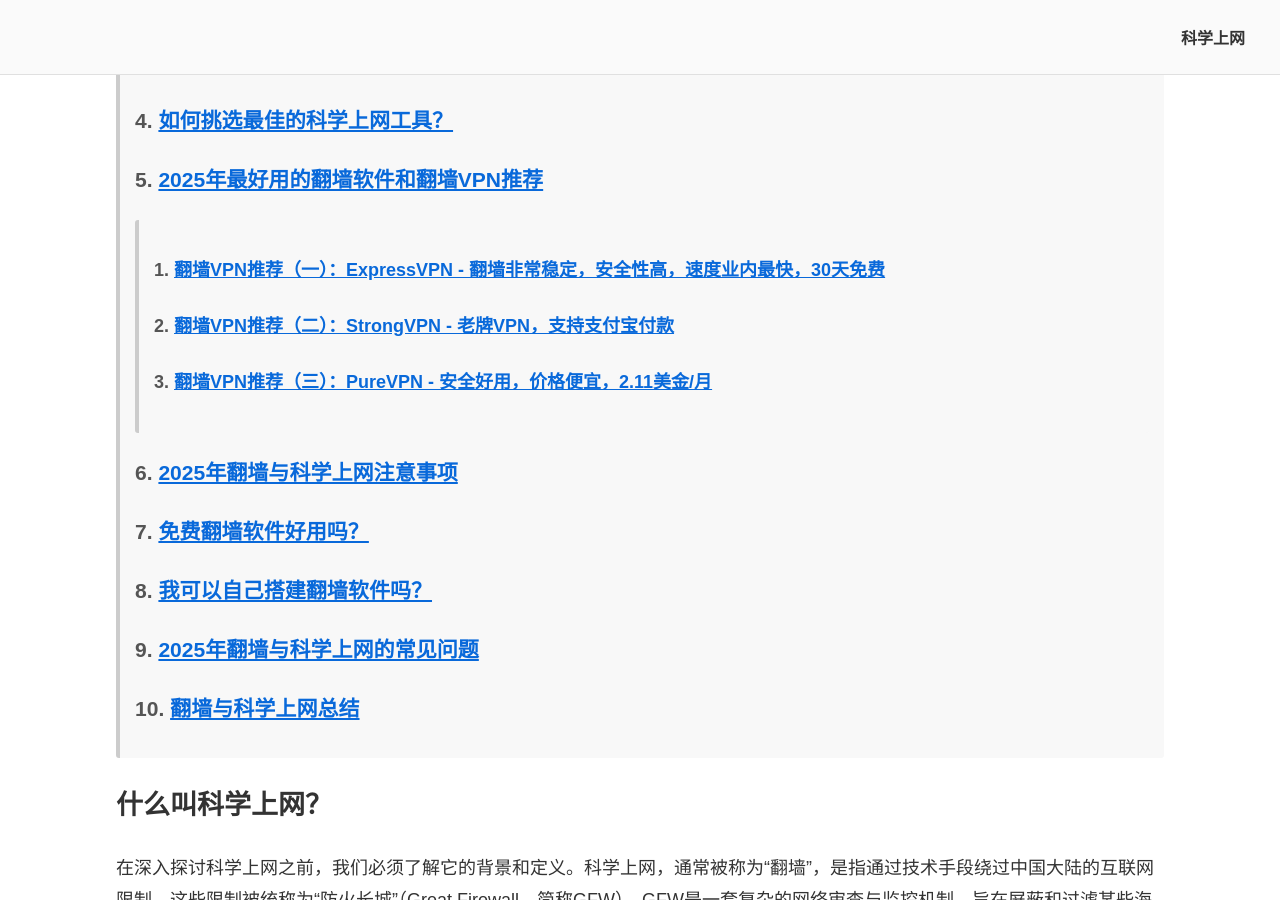
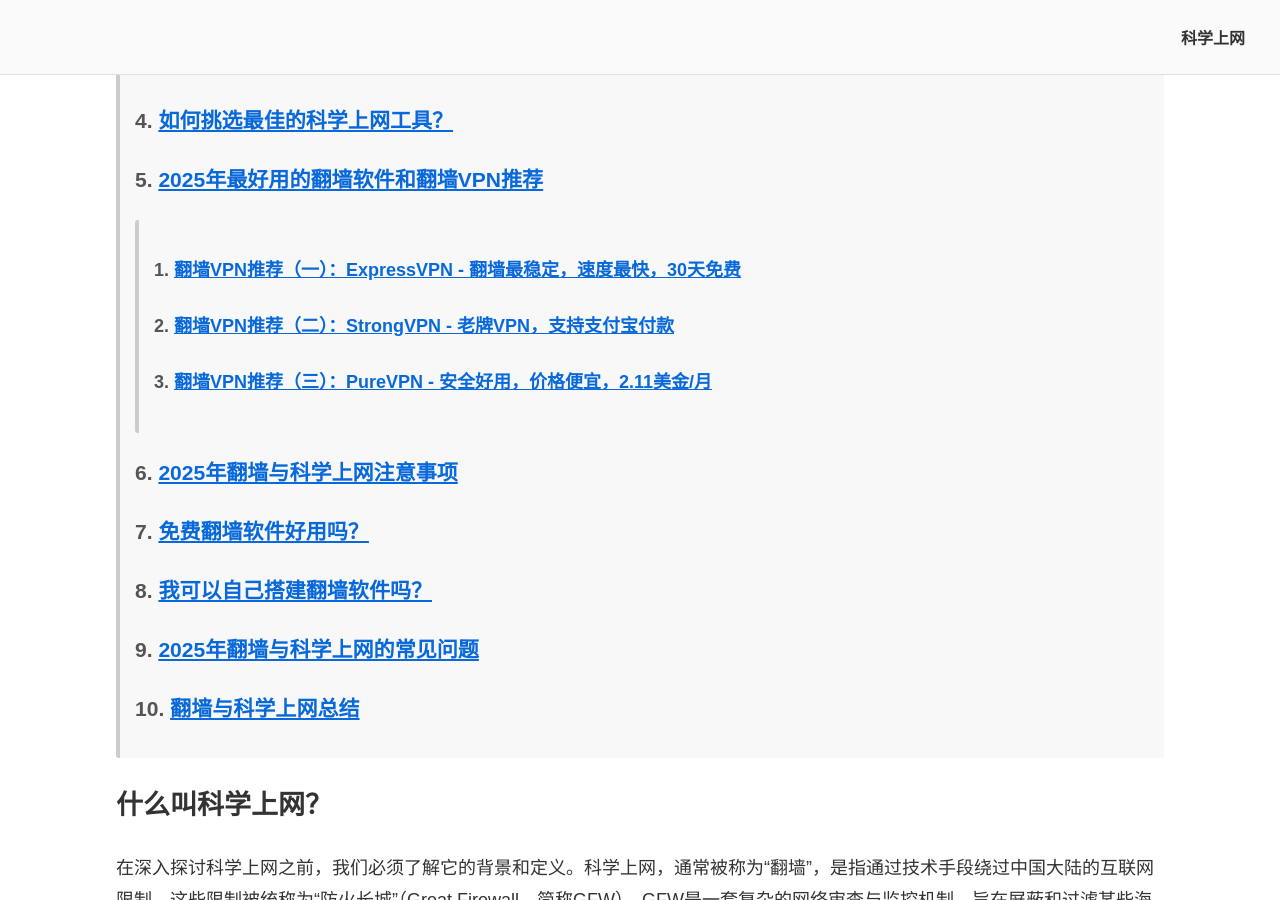
Before and after one commit to chinavpns/chinavpns.github.io, a Jekyll site: the page built from index.md, in a window 1280 px wide and 900 px high, scrolled down 2745 px. Built offline with Jekyll 4.4.1, drawn with Linux system fonts in a browser that asks for light colours.

Commit message:
Update index.md

```diff
--- a/index.md
+++ b/index.md
@@ -48,7 +48,7 @@
 <h3 id="4-如何挑选最佳的科学上网工具">4. <a href="#如何挑选最佳的科学上网工具">如何挑选最佳的科学上网工具？</a></h3>
 <h3 id="5-2025年最好用的翻墙软件和翻墙vpn推荐">5. <a href="#2025年最好用的翻墙软件和翻墙vpn推荐">2025年最好用的翻墙软件和翻墙VPN推荐</a></h3>
 <blockquote>
-<h4 id="1-翻墙vpn推荐一expressvpn---翻墙非常稳定安全性高速度业内最快30天免费">1. <a href="#翻墙vpn推荐一expressvpn---翻墙非常稳定安全性高速度业内最快30天免费">翻墙VPN推荐（一）：ExpressVPN - 翻墙非常稳定，安全性高，速度业内最快，30天免费</a></h4>
+<h4 id="1-翻墙vpn推荐一expressvpn---翻墙非常稳定安全性高速度业内最快30天免费">1. <a href="#翻墙vpn推荐一expressvpn---翻墙非常稳定安全性高速度业内最快30天免费">翻墙VPN推荐（一）：ExpressVPN - 翻墙最稳定，速度最快，30天免费</a></h4>
 <h4 id="2-翻墙vpn推荐二strongvpn---老牌vpn支持支付宝付款">2. <a href="#翻墙vpn推荐二strongvpn---老牌vpn支持支付宝付款">翻墙VPN推荐（二）：StrongVPN - 老牌VPN，支持支付宝付款</a></h4>
 <h4 id="3-翻墙vpn推荐三purevpn---安全好用价格便宜211美金月">3. <a href="#翻墙vpn推荐三purevpn---安全好用价格便宜211美金月">翻墙VPN推荐（三）：PureVPN - 安全好用，价格便宜，2.11美金/月</a></h4>
 </blockquote>
```
